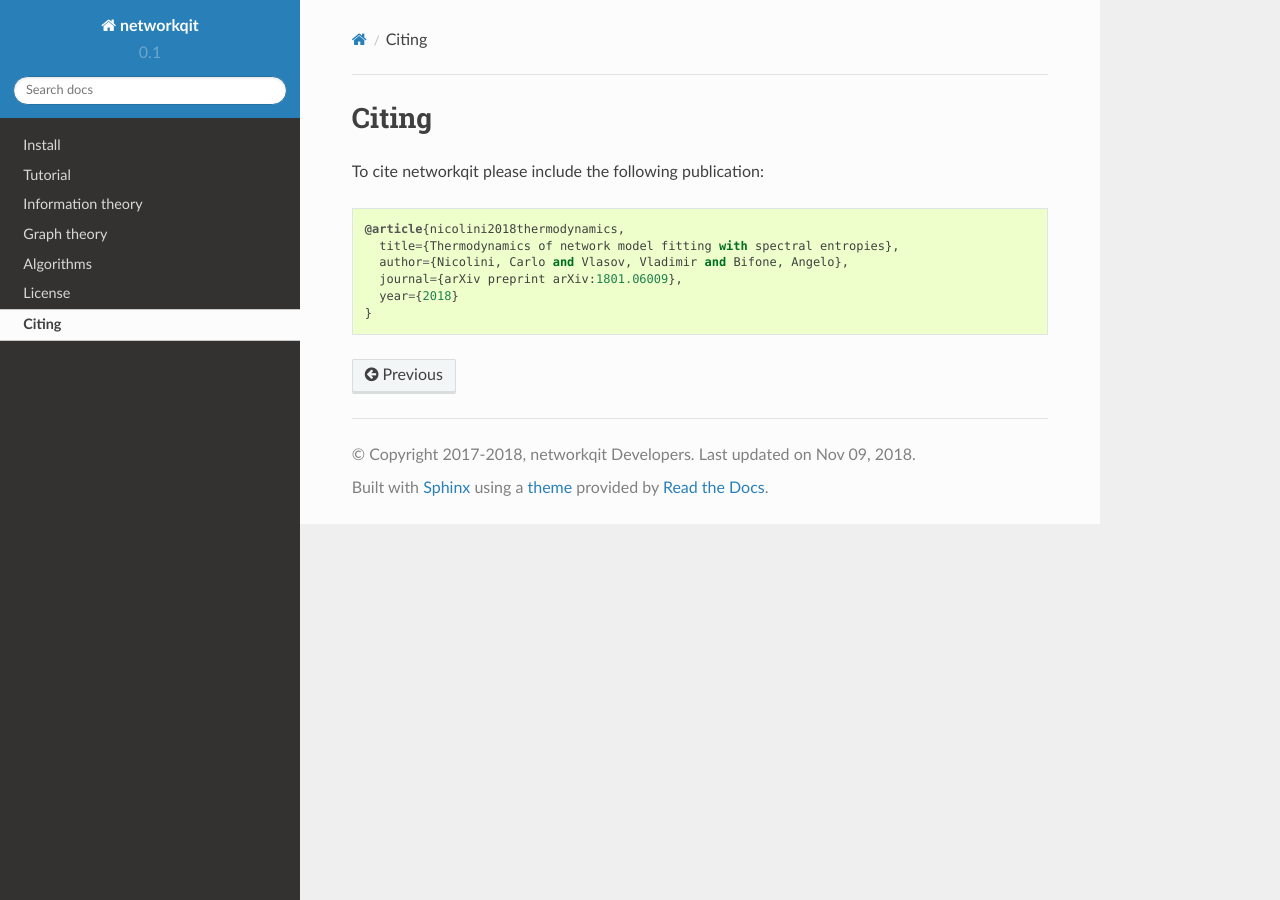
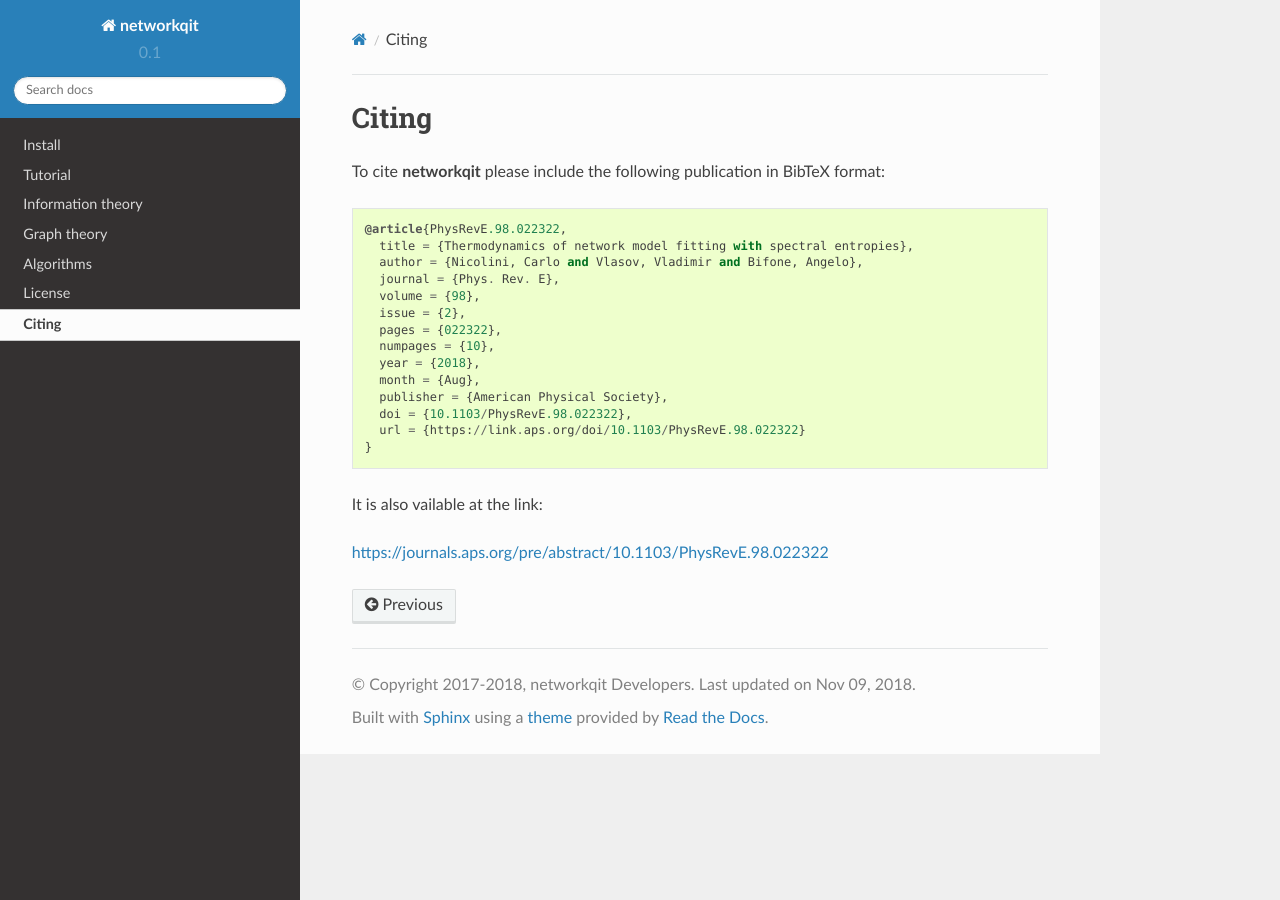
Before and after one commit to CarloNicolini/networkqit, a Sphinx documentation site: the page built from doc/citing.rst, in a window 1280 px wide. Built offline with Sphinx 7.4.7 and the Read the Docs theme 2.0.0, drawn with Linux system fonts in a browser that asks for light colours.

Commit message:
small refactoring with pycharm

```diff
--- a/doc/citing.rst
+++ b/doc/citing.rst
@@ -3,13 +3,25 @@
 Citing
 ======
 
-To cite networkqit please include the following publication:
+To cite **networkqit** please include the following publication in BibTeX format:
 
 ::
 
-	@article{nicolini2018thermodynamics,
-	  title={Thermodynamics of network model fitting with spectral entropies},
-	  author={Nicolini, Carlo and Vlasov, Vladimir and Bifone, Angelo},
-	  journal={arXiv preprint arXiv:1801.06009},
-	  year={2018}
-	}
+    @article{PhysRevE.98.022322,
+      title = {Thermodynamics of network model fitting with spectral entropies},
+      author = {Nicolini, Carlo and Vlasov, Vladimir and Bifone, Angelo},
+      journal = {Phys. Rev. E},
+      volume = {98},
+      issue = {2},
+      pages = {022322},
+      numpages = {10},
+      year = {2018},
+      month = {Aug},
+      publisher = {American Physical Society},
+      doi = {10.1103/PhysRevE.98.022322},
+      url = {https://link.aps.org/doi/10.1103/PhysRevE.98.022322}
+    }
+
+It is also vailable at the link:
+
+https://journals.aps.org/pre/abstract/10.1103/PhysRevE.98.022322
```
Also changed, not shown: doc/index.rst (+7 -6 lines), doc/tutorial.rst (+5 -8 lines), doc/reference/algorithms.rst (line endings or trailing spaces).
